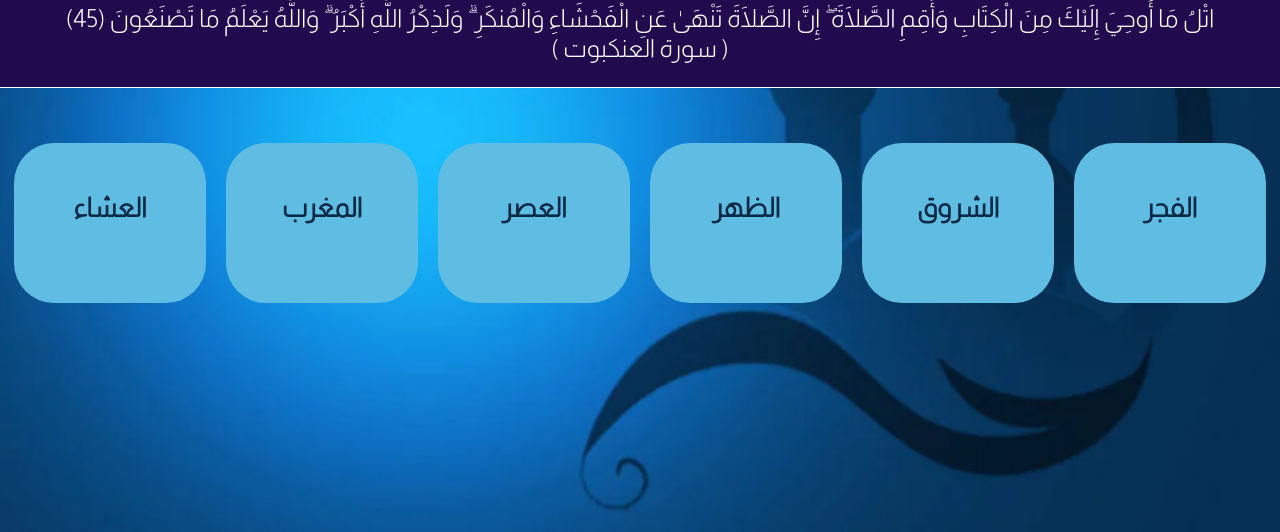
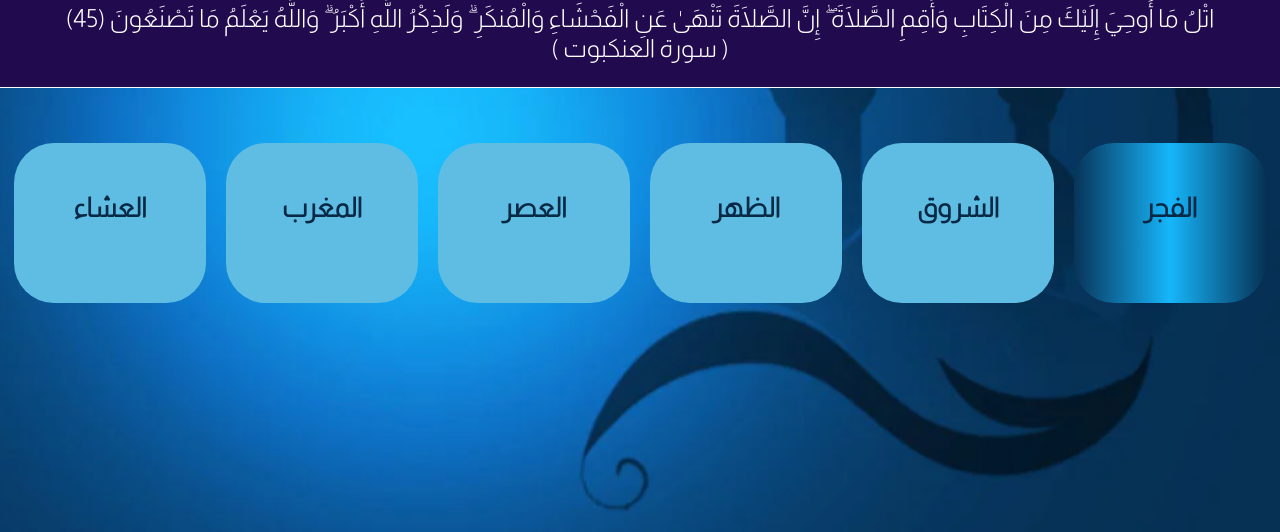
Before and after one commit to mohanned-banna/Prayer-Time-Calender, a website: page index.html in a window 1280 px wide. Shown: the part 268-800 px from the top of the page. Drawn offline with nearby package versions, Linux system fonts and the light colour scheme; no server answers.

Commit message:
Update style.css

```diff
--- a/style.css
+++ b/style.css
@@ -112,6 +112,9 @@ h1{
     line-height: 1.5;
 
 }
+.active{
+    background: linear-gradient(90deg,#083459 0% ,#16b6fb 50% ,#063255 100%);
+}
 
 @media screen and (max-width:400px){
     body{
```
